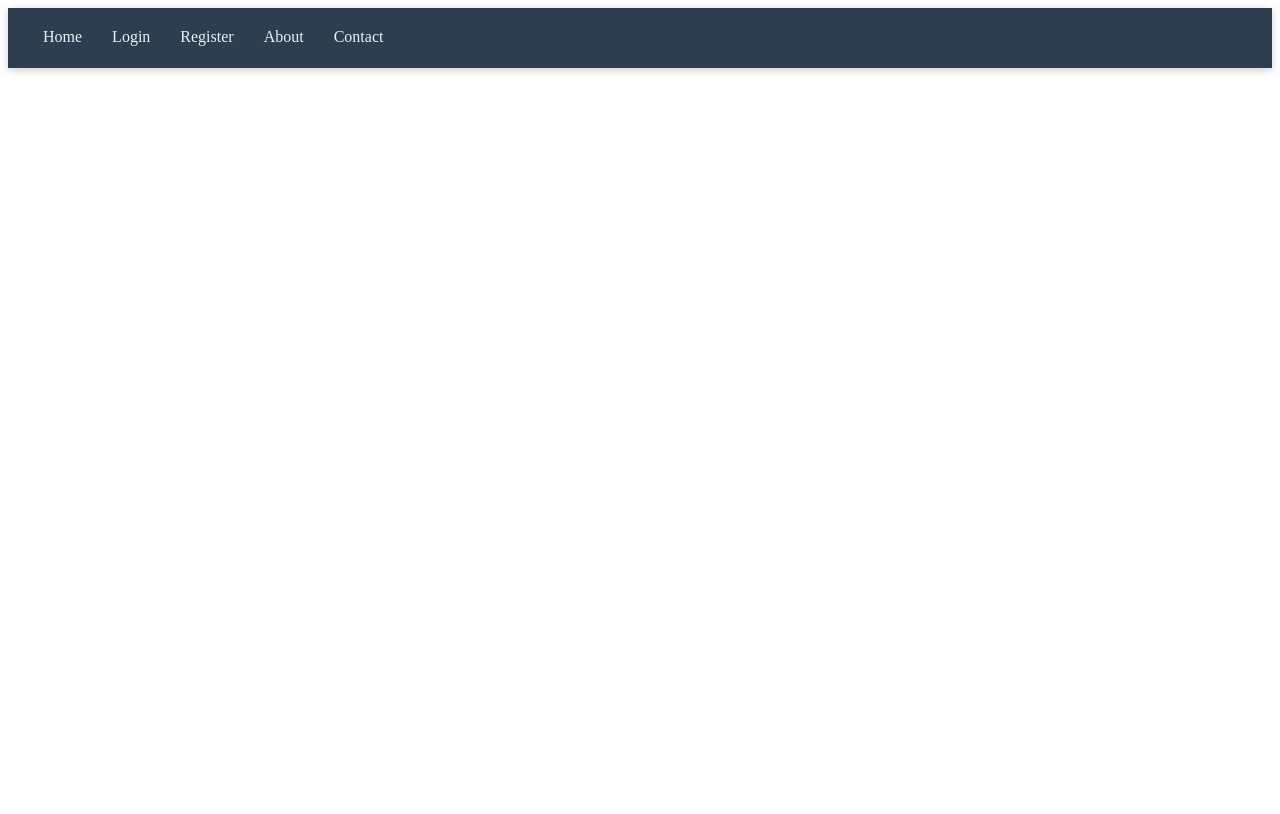
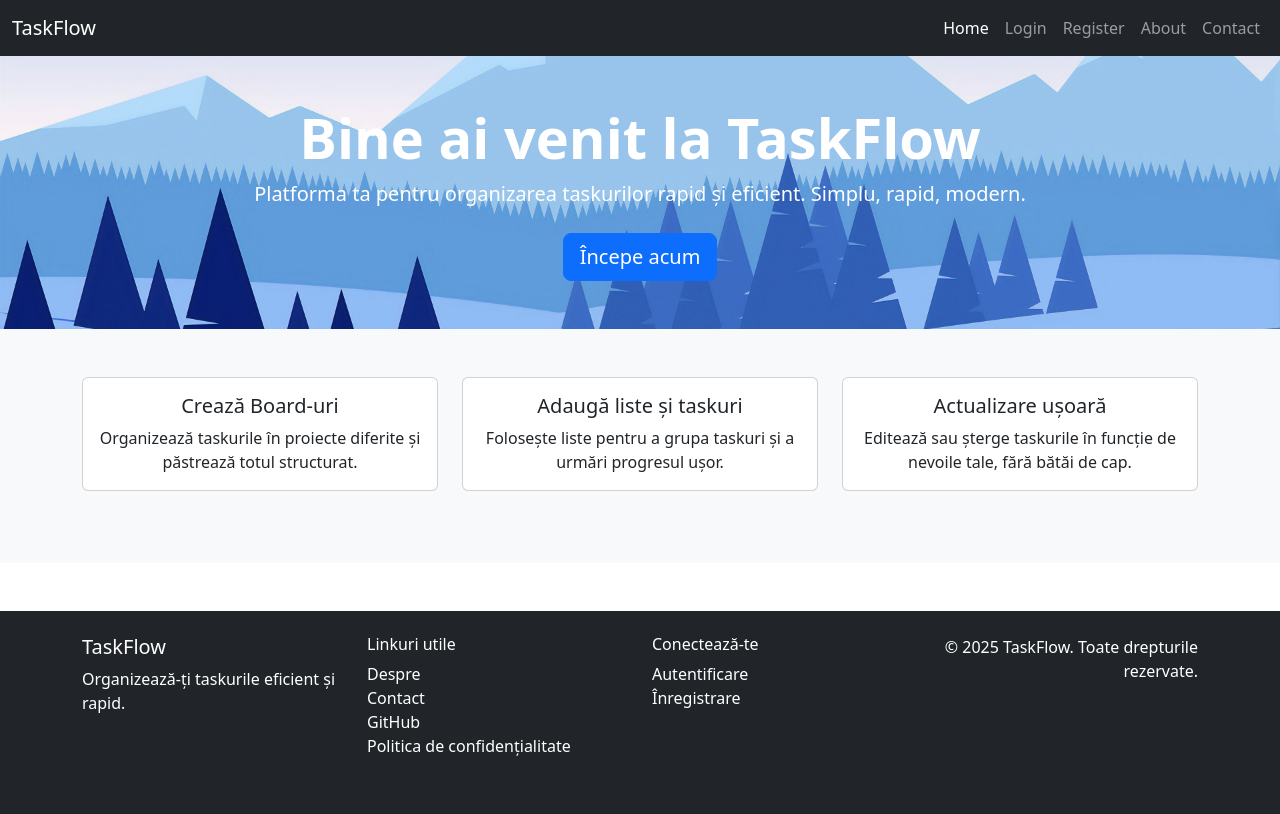
Before and after one commit to GashparFantomu/task_manager, a PHP site: page / in a window 1280 px wide. Before the commit the page ends 73 px from the top, so only its background shows below. Run offline with PHP 8.4, Linux system fonts and the light colour scheme.

Commit message:
am revenit

```diff
--- a/add_task.php
+++ b/add_task.php
@@ -4,7 +4,11 @@ require 'db.php';
 if ($_SERVER["REQUEST_METHOD"] == "POST" && isset($_POST['list_id'], $_POST['title'])) {
     $list_id = $_POST['list_id'];
     $title = $_POST['title'];
-    $description = $_POST['description'] ?? '';
+    if (isset($_POST['description'])) {
+        $description = $_POST['description'];
+    } else {
+        $description = '';
+    }
 
     $stmt = $conn->prepare("INSERT INTO tasks (list_id, title, description) VALUES (?, ?, ?)");
     $stmt->bind_param("iss", $list_id, $title, $description);
--- a/assets/styleHome.css
+++ b/assets/styleHome.css
@@ -1,4 +1,18 @@
 
+* {
+    margin: 0;
+    padding: 0;
+    box-sizing: border-box;
+}
+
+html, body {
+    height: 100%;
+
+}
+body{
+    background-size: cover;
+    background-position: center;
+}
 .navbar {
     display: flex;
     justify-content: left;
--- a/index.php
+++ b/index.php
@@ -3,16 +3,122 @@
 <head>
     <meta charset="UTF-8">
     <meta name="viewport" content="width=device-width, initial-scale=1.0">
-    <link rel="stylesheet" href="assets/styleHome.css">
-    <title>Index</title>
+    <link href="https://cdn.jsdelivr.net/npm/bootstrap@5.3.3/dist/css/bootstrap.min.css" rel="stylesheet">
+    <link href="https://cdn.jsdelivr.net/npm/bootstrap@5.3.0/dist/css/bootstrap.min.css" rel="stylesheet">
+
+    <title>TaskFlow</title>
 </head>
 <body>
-    <nav class="navbar">
-        <a href="index.php">Home</a>
-        <a href="login.php">Login</a>
-        <a href="register.php">Register</a>
-        <a href="about.php">About</a>
-        <a href="contact.php">Contact</a>
-    </nav>
+<nav class="navbar navbar-expand-lg navbar-dark bg-dark">
+  <div class="container-fluid">
+    <a class="navbar-brand" href="index.php">TaskFlow</a>
+    <button class="navbar-toggler" type="button" data-bs-toggle="collapse" data-bs-target="#navbarNav"
+      aria-controls="navbarNav" aria-expanded="false" aria-label="Toggle navigation">
+      <span class="navbar-toggler-icon"></span>
+    </button>
+
+    <div class="collapse navbar-collapse justify-content-end" id="navbarNav">
+      <ul class="navbar-nav">
+        <li class="nav-item">
+          <a class="nav-link active" href="index.php">Home</a>
+        </li>
+        <li class="nav-item">
+          <a class="nav-link" href="login.php">Login</a>
+        </li>
+        <li class="nav-item">
+          <a class="nav-link" href="register.php">Register</a>
+        </li>
+        <li class="nav-item">
+          <a class="nav-link" href="about.php">About</a>
+        </li>
+        <li class="nav-item">
+          <a class="nav-link" href="contact.php">Contact</a>
+        </li>
+      </ul>
+    </div>
+  </div>
+</nav>
+
+<section class="py-5 text-center text-white" style="background-image: url('assets/images/login_bg.jpg'); background-size: cover; background-position: center;">
+  <div class="container">
+    <h1 class="display-4 fw-bold">Bine ai venit la TaskFlow</h1>
+    <p class="lead mb-4">Platforma ta pentru organizarea taskurilor rapid și eficient. Simplu, rapid, modern.</p>
+    <a href="register.php" class="btn btn-primary btn-lg">Începe acum</a>
+  </div>
+</section>
+
+
+<section class="py-5 bg-light">
+  <div class="container">
+    <div class="row text-center">
+      <div class="col-md-4 mb-4">
+        <div class="card h-100">
+          <div class="card-body">
+            <h5 class="card-title">Crează Board-uri</h5>
+            <p class="card-text">Organizează taskurile în proiecte diferite și păstrează totul structurat.</p>
+          </div>
+        </div>
+      </div>
+
+      <div class="col-md-4 mb-4">
+        <div class="card h-100">
+          <div class="card-body">
+            <h5 class="card-title">Adaugă liste și taskuri</h5>
+            <p class="card-text">Folosește liste pentru a grupa taskuri și a urmări progresul ușor.</p>
+          </div>
+        </div>
+      </div>
+
+      <div class="col-md-4 mb-4">
+        <div class="card h-100">
+          <div class="card-body">
+            <h5 class="card-title">Actualizare ușoară</h5>
+            <p class="card-text">Editează sau șterge taskurile în funcție de nevoile tale, fără bătăi de cap.</p>
+          </div>
+        </div>
+      </div>
+    </div>
+  </div>
+</section>
+
+
+<footer class="bg-dark text-white mt-5 py-4">
+  <div class="container text-center text-md-start">
+    <div class="row">
+      <!-- Col 1 -->
+      <div class="col-md-3 mb-3">
+        <h5>TaskFlow</h5>
+        <p>Organizează-ți taskurile eficient și rapid.</p>
+      </div>
+
+      <!-- Col 2 -->
+      <div class="col-md-3 mb-3">
+        <h6>Linkuri utile</h6>
+        <ul class="list-unstyled">
+          <li><a href="about.php" class="text-white text-decoration-none">Despre</a></li>
+          <li><a href="contact.php" class="text-white text-decoration-none">Contact</a></li>
+          <li><a href="https://github.com/GashparFantomu" target="_blank" class="text-white text-decoration-none">GitHub</a></li>
+          <li><a href="#" class="text-white text-decoration-none">Politica de confidențialitate</a></li>
+        </ul>
+      </div>
+
+      <!-- Col 3 -->
+      <div class="col-md-3 mb-3">
+        <h6>Conectează-te</h6>
+        <ul class="list-unstyled">
+          <li><a href="login.php" class="text-white text-decoration-none">Autentificare</a></li>
+          <li><a href="register.php" class="text-white text-decoration-none">Înregistrare</a></li>
+        </ul>
+      </div>
+
+      <!-- Col 4 -->
+      <div class="col-md-3 mb-3 text-md-end text-center">
+        <p class="mb-0">&copy; 2025 TaskFlow. Toate drepturile rezervate.</p>
+      </div>
+    </div>
+  </div>
+</footer>
+
+
 </body>
 </html>
```
Also changed, not shown: inainteDeTest.php (deleted, +0 -20 lines), login.php (+38 -15 lines).
